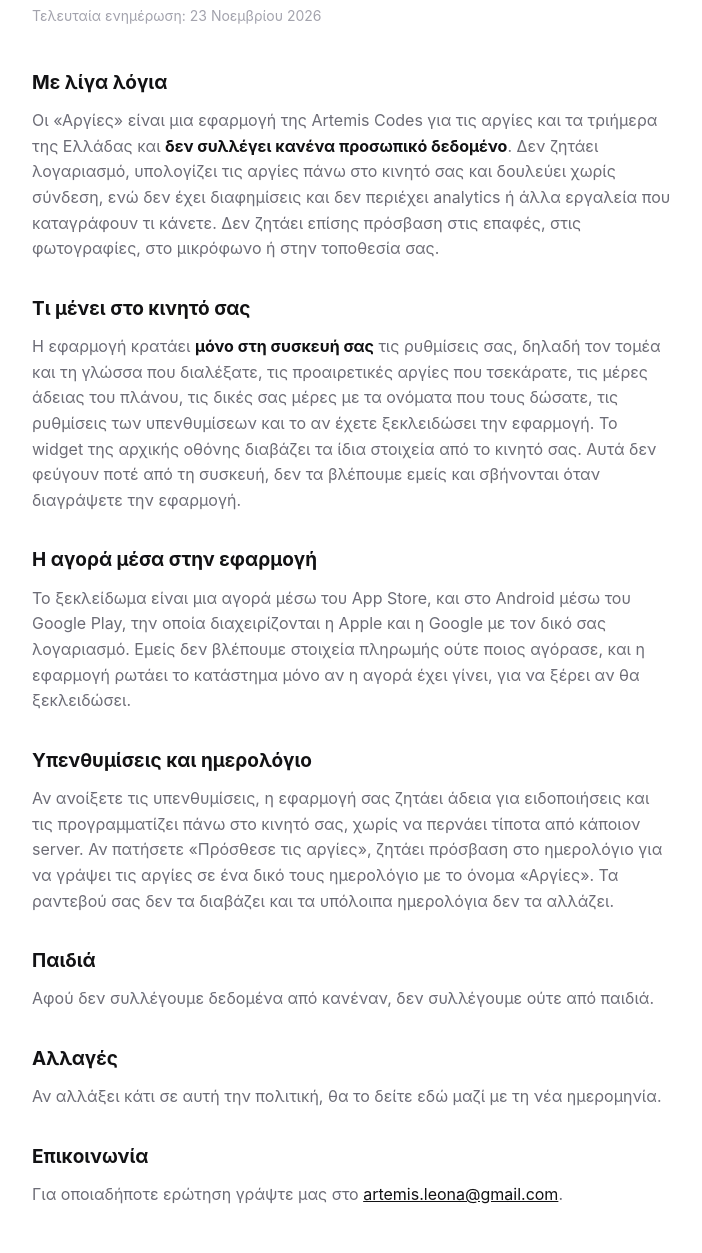
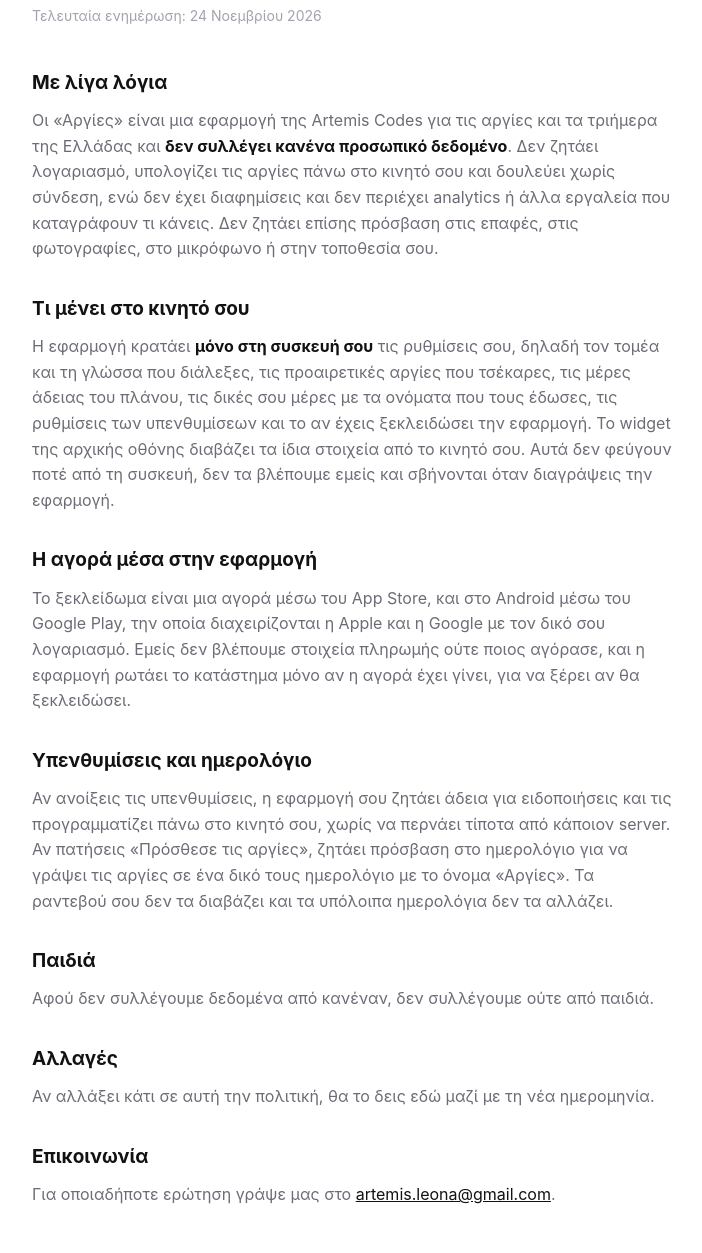
Before and after one commit to artemisln/links, a plain HTML site: page argies/privacy-policy.html in a window 1280 px wide. Shown: the part 184-1437 px from the top of the page, without its empty margins (288-990 px from the left). Drawn offline with Linux system fonts and the light colour scheme.

Commit message:
Speak to the reader in the singular on the Αργίες pages
The privacy and support pages now say «σου» and «γράψε μας» instead of
the polite plural, like the app itself.

Co-Authored-By: Claude Opus 5.5 <noreply@anthropic.com>

```diff
--- a/argies/privacy-policy.html
+++ b/argies/privacy-policy.html
@@ -30,28 +30,28 @@
 
         <div class="app-name">Αργίες</div>
         <h1>Πολιτική απορρήτου</h1>
-        <p class="updated">Τελευταία ενημέρωση: 23 Νοεμβρίου 2026</p>
+        <p class="updated">Τελευταία ενημέρωση: 24 Νοεμβρίου 2026</p>
 
         <h2>Με λίγα λόγια</h2>
-        <p>Οι «Αργίες» είναι μια εφαρμογή της Artemis Codes για τις αργίες και τα τριήμερα της Ελλάδας και <strong>δεν συλλέγει κανένα προσωπικό δεδομένο</strong>. Δεν ζητάει λογαριασμό, υπολογίζει τις αργίες πάνω στο κινητό σας και δουλεύει χωρίς σύνδεση, ενώ δεν έχει διαφημίσεις και δεν περιέχει analytics ή άλλα εργαλεία που καταγράφουν τι κάνετε. Δεν ζητάει επίσης πρόσβαση στις επαφές, στις φωτογραφίες, στο μικρόφωνο ή στην τοποθεσία σας.</p>
+        <p>Οι «Αργίες» είναι μια εφαρμογή της Artemis Codes για τις αργίες και τα τριήμερα της Ελλάδας και <strong>δεν συλλέγει κανένα προσωπικό δεδομένο</strong>. Δεν ζητάει λογαριασμό, υπολογίζει τις αργίες πάνω στο κινητό σου και δουλεύει χωρίς σύνδεση, ενώ δεν έχει διαφημίσεις και δεν περιέχει analytics ή άλλα εργαλεία που καταγράφουν τι κάνεις. Δεν ζητάει επίσης πρόσβαση στις επαφές, στις φωτογραφίες, στο μικρόφωνο ή στην τοποθεσία σου.</p>
 
-        <h2>Τι μένει στο κινητό σας</h2>
-        <p>Η εφαρμογή κρατάει <strong>μόνο στη συσκευή σας</strong> τις ρυθμίσεις σας, δηλαδή τον τομέα και τη γλώσσα που διαλέξατε, τις προαιρετικές αργίες που τσεκάρατε, τις μέρες άδειας του πλάνου, τις δικές σας μέρες με τα ονόματα που τους δώσατε, τις ρυθμίσεις των υπενθυμίσεων και το αν έχετε ξεκλειδώσει την εφαρμογή. Το widget της αρχικής οθόνης διαβάζει τα ίδια στοιχεία από το κινητό σας. Αυτά δεν φεύγουν ποτέ από τη συσκευή, δεν τα βλέπουμε εμείς και σβήνονται όταν διαγράψετε την εφαρμογή.</p>
+        <h2>Τι μένει στο κινητό σου</h2>
+        <p>Η εφαρμογή κρατάει <strong>μόνο στη συσκευή σου</strong> τις ρυθμίσεις σου, δηλαδή τον τομέα και τη γλώσσα που διάλεξες, τις προαιρετικές αργίες που τσέκαρες, τις μέρες άδειας του πλάνου, τις δικές σου μέρες με τα ονόματα που τους έδωσες, τις ρυθμίσεις των υπενθυμίσεων και το αν έχεις ξεκλειδώσει την εφαρμογή. Το widget της αρχικής οθόνης διαβάζει τα ίδια στοιχεία από το κινητό σου. Αυτά δεν φεύγουν ποτέ από τη συσκευή, δεν τα βλέπουμε εμείς και σβήνονται όταν διαγράψεις την εφαρμογή.</p>
 
         <h2>Η αγορά μέσα στην εφαρμογή</h2>
-        <p>Το ξεκλείδωμα είναι μια αγορά μέσω του App Store, και στο Android μέσω του Google Play, την οποία διαχειρίζονται η Apple και η Google με τον δικό σας λογαριασμό. Εμείς δεν βλέπουμε στοιχεία πληρωμής ούτε ποιος αγόρασε, και η εφαρμογή ρωτάει το κατάστημα μόνο αν η αγορά έχει γίνει, για να ξέρει αν θα ξεκλειδώσει.</p>
+        <p>Το ξεκλείδωμα είναι μια αγορά μέσω του App Store, και στο Android μέσω του Google Play, την οποία διαχειρίζονται η Apple και η Google με τον δικό σου λογαριασμό. Εμείς δεν βλέπουμε στοιχεία πληρωμής ούτε ποιος αγόρασε, και η εφαρμογή ρωτάει το κατάστημα μόνο αν η αγορά έχει γίνει, για να ξέρει αν θα ξεκλειδώσει.</p>
 
         <h2>Υπενθυμίσεις και ημερολόγιο</h2>
-        <p>Αν ανοίξετε τις υπενθυμίσεις, η εφαρμογή σας ζητάει άδεια για ειδοποιήσεις και τις προγραμματίζει πάνω στο κινητό σας, χωρίς να περνάει τίποτα από κάποιον server. Αν πατήσετε «Πρόσθεσε τις αργίες», ζητάει πρόσβαση στο ημερολόγιο για να γράψει τις αργίες σε ένα δικό τους ημερολόγιο με το όνομα «Αργίες». Τα ραντεβού σας δεν τα διαβάζει και τα υπόλοιπα ημερολόγια δεν τα αλλάζει.</p>
+        <p>Αν ανοίξεις τις υπενθυμίσεις, η εφαρμογή σου ζητάει άδεια για ειδοποιήσεις και τις προγραμματίζει πάνω στο κινητό σου, χωρίς να περνάει τίποτα από κάποιον server. Αν πατήσεις «Πρόσθεσε τις αργίες», ζητάει πρόσβαση στο ημερολόγιο για να γράψει τις αργίες σε ένα δικό τους ημερολόγιο με το όνομα «Αργίες». Τα ραντεβού σου δεν τα διαβάζει και τα υπόλοιπα ημερολόγια δεν τα αλλάζει.</p>
 
         <h2>Παιδιά</h2>
         <p>Αφού δεν συλλέγουμε δεδομένα από κανέναν, δεν συλλέγουμε ούτε από παιδιά.</p>
 
         <h2>Αλλαγές</h2>
-        <p>Αν αλλάξει κάτι σε αυτή την πολιτική, θα το δείτε εδώ μαζί με τη νέα ημερομηνία.</p>
+        <p>Αν αλλάξει κάτι σε αυτή την πολιτική, θα το δεις εδώ μαζί με τη νέα ημερομηνία.</p>
 
         <h2>Επικοινωνία</h2>
-        <p>Για οποιαδήποτε ερώτηση γράψτε μας στο <a href="mailto:artemis.leona@gmail.com">artemis.leona@gmail.com</a>.</p>
+        <p>Για οποιαδήποτε ερώτηση γράψε μας στο <a href="mailto:artemis.leona@gmail.com">artemis.leona@gmail.com</a>.</p>
 
         <div class="en">
             <h2>In English</h2>
```
Also changed, not shown: argies/support.html (+8 -8 lines).
